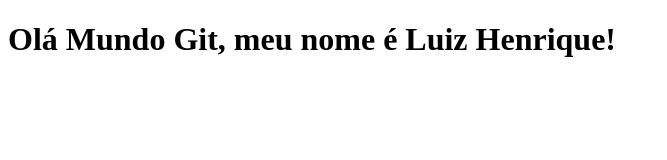
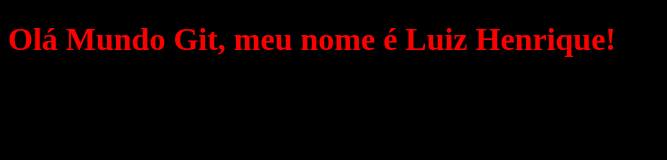
Before and after one commit to luizzhenriqueLH/BranchesLH, a plain HTML site: page index.html in a window 1280 px wide. Shown: the whole page, without its empty margins (0-667 px from the left). Drawn offline with Linux system fonts and the light colour scheme.

Commit message:
Estilizei

```diff
--- a/index.html
+++ b/index.html
@@ -4,6 +4,7 @@
     <meta charset="UTF-8">
     <meta name="viewport" content="width=device-width, initial-scale=1.0">
     <title>Document</title>
+    <link rel="stylesheet" href="style.css">
 </head>
 <body>
     <h1>Olá Mundo Git, meu nome é Luiz Henrique!</h1>
--- /dev/null
+++ b/style.css
@@ -0,0 +1,8 @@
+body {
+    background-color: black;
+    color: white;
+}
+
+h1 {
+    color: red;
+}
```
